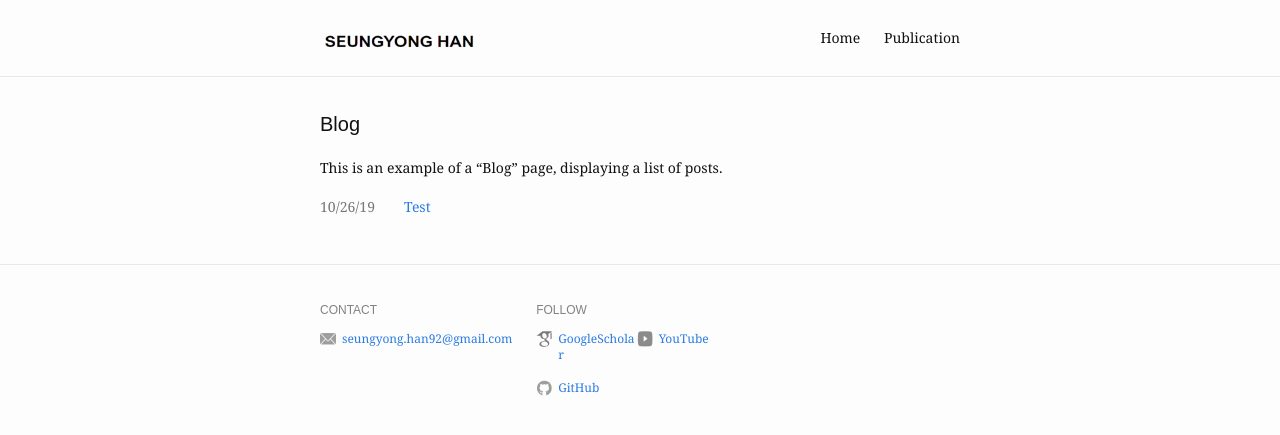
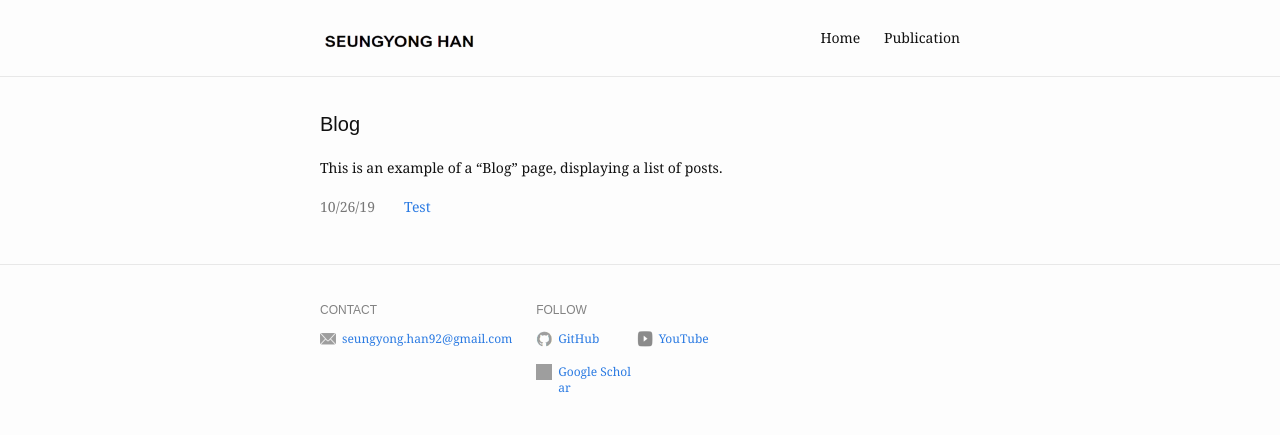
Before and after one commit to seungyong-han/seungyong-han.github.io, a Jekyll site: the page built from blog.md, in a window 1280 px wide. Shown: the top 435 px of the page. Built offline with Jekyll 4.4.1, drawn with Linux system fonts in a browser that asks for light colours.

Commit message:
Update _config.yml

```diff
--- a/_config.yml
+++ b/_config.yml
@@ -22,12 +22,13 @@ footer:
       link: mailto:seungyong.han92@gmail.com
 
   follow:
-    - name: GoogleScholar
-      link: https://scholar.google.com/citations?user=fXESAT8AAAAJ&hl=ko
+    - name: GitHub
+      link: https://github.com/seungyong-han
     - name: YouTube
       link: https://www.youtube.com/@HanSeungyong
-    - name: GitHub
-      link: https://github.com/seungyong-han
+    - name: Google Scholar
+      link: https://scholar.google.com/citations?user=fXESAT8AAAAJ&hl=ko
+
 
 
 # Build settings
```
